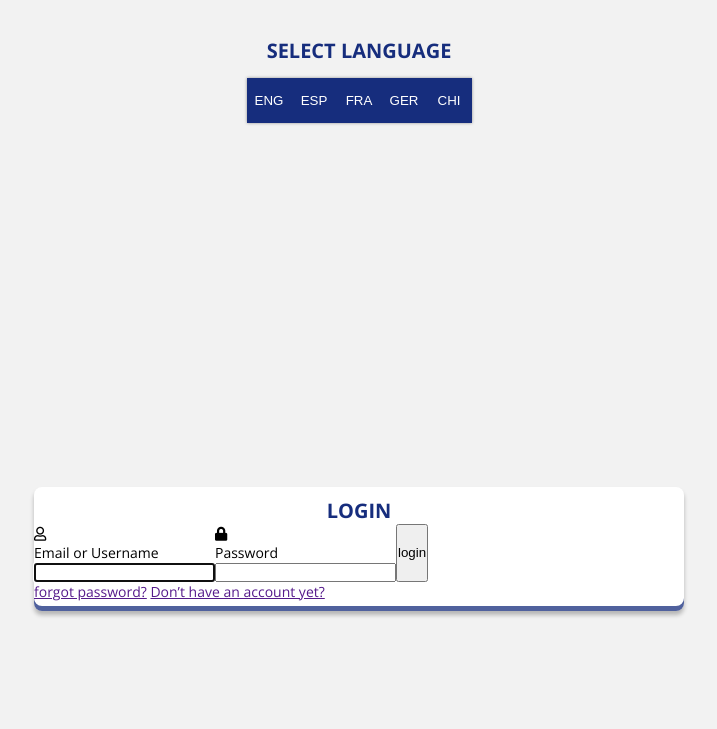
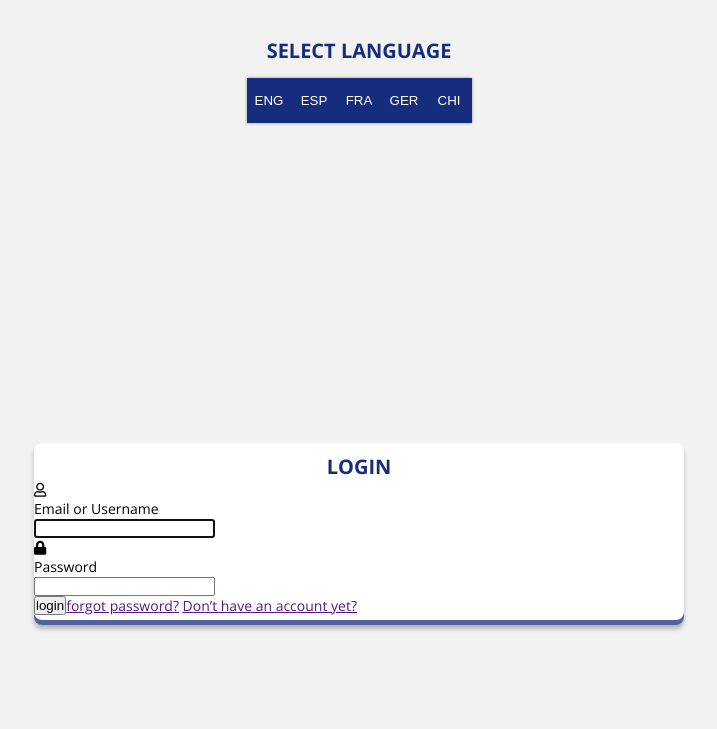
Before and after one commit to Cross-repo/TeamTGAtask2, a PHP site: page / in a window 1280 px wide. Shown: the part 71-800 px from the top of the page, without its empty margins (281-998 px from the left). Run offline with PHP 8.4, Linux system fonts and the light colour scheme; some web fonts are replaced.

Commit message:
makes width 100% for input-container

```diff
--- a/stylesheet.css
+++ b/stylesheet.css
@@ -106,6 +106,10 @@ article.form-login-article form#login-form {
   border-radius: 8px;
 }
 
+article.form-login-article form#login-form div.input-container {
+  width: 100%;
+}
+
 h1, h2, h3 {
   font-family: 'Open Sans', sans-serif;
 }
--- a/stylesheet.scss
+++ b/stylesheet.scss
@@ -90,6 +90,11 @@ article{
             background: #FFFFFF;
             box-shadow: 0px 4px 4px rgba(0, 0, 0, 0.25), inset 0px -5px 0px rgba($primaryColor, 0.75);
             border-radius: 8px;
+
+            div.input-container{
+                width: 100%;
+            }
+
         }
     }
 }
```
Also changed, not shown: 1 other file.
